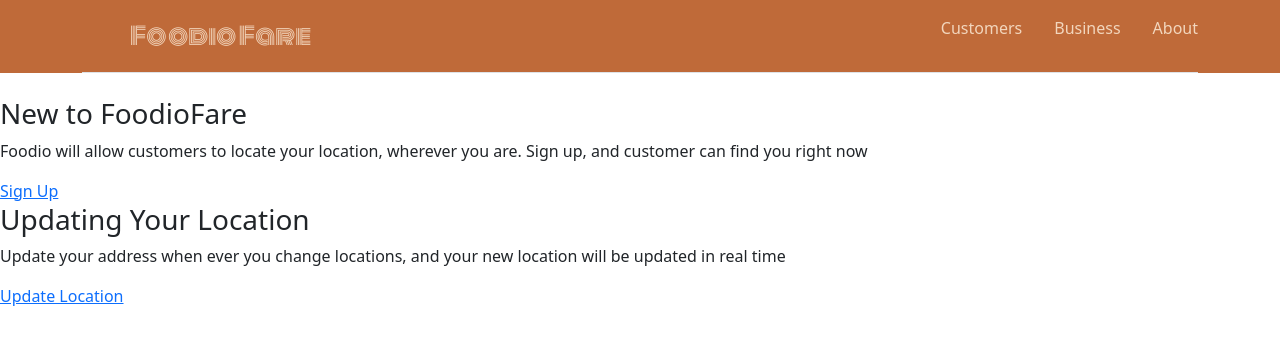
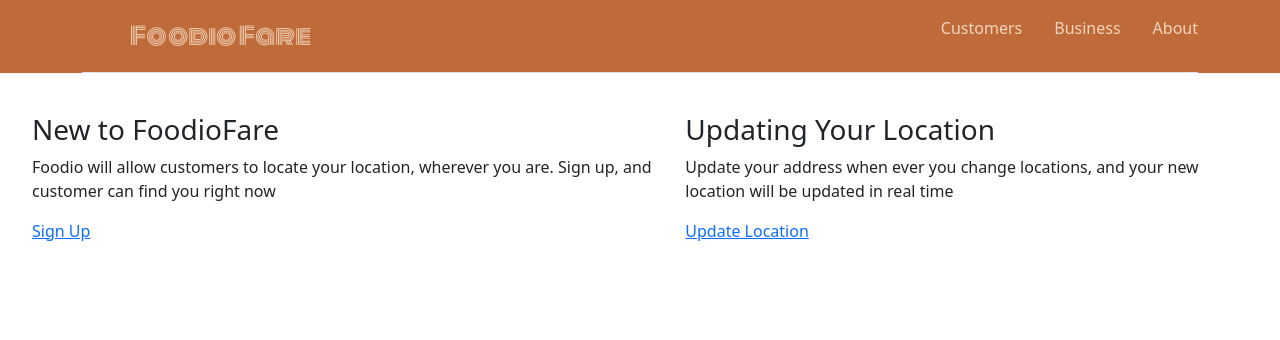
Before and after one commit to mgainer126/foodiofare, a React (Create React App) app in the folder client/: page /vendorMain in a window 1280 px wide. Shown: the top 340 px of the page. Built offline with nearby package versions, Linux system fonts and the light colour scheme; the HTML template or start-up script is replaced by a standard one.

Commit message:
updating styling to the vendor search page

```diff
--- a/client/src/components/CustSearchForm/CustSearchForm.jsx
+++ b/client/src/components/CustSearchForm/CustSearchForm.jsx
@@ -12,6 +12,7 @@ function CustSearchForm({ clickHandle, vendors, area, category, handleClick }) {
             Provide Your Address and Make a Food Category Selection Below, and
             We Will Show You Where They Are Today
           </p>
+        </div>
       </div>
       <div className="formandlist">
         <form
@@ -119,13 +120,16 @@ function CustSearchForm({ clickHandle, vendors, area, category, handleClick }) {
             </button>
           </areafind>
         </form>
-        </div>
-        <div className="vendors__list">
+        <div className="vendors">
+          {/* <h3 className="vendors__list-head">
+            Look What We Found Select From Below to Map It
+          </h3> */}
           <ListVendors
             vendors={vendors}
             category={category}
             area={area}
             handleClick={handleClick}
+            className="vendors__list"
           />
         </div>
       </div>
--- a/client/src/components/CustSearchForm/CustSearchForm.scss
+++ b/client/src/components/CustSearchForm/CustSearchForm.scss
@@ -3,7 +3,6 @@
   width: auto;
   justify-content: center;
   flex-direction: row;
-  border: solid black;
 }
 
 .pagehead {
@@ -13,7 +12,6 @@
   width: 80%;
   margin-left: auto;
   margin-right: auto;
-  border: solid black 1px;
 }
 
 .btn-primary {
@@ -28,6 +26,22 @@
 
 .layout {
   display: flex;
-  border: solid black;
+
   justify-content: space-evenly;
 }
+
+.vendors {
+  // border: solid #bf6a39 1px;
+  border-radius: 4px;
+  width: 40%;
+  &__list {
+    display: flex;
+    flex-direction: column;
+    width: 50%;
+    padding-left: 1rem;
+    padding-top: 1rem;
+  }
+  &__list-head {
+    margin: 1rem;
+  }
+}
--- a/client/src/components/ListVendors/ListVendors.jsx
+++ b/client/src/components/ListVendors/ListVendors.jsx
@@ -8,6 +8,7 @@ function ListVendors({ vendors, category, area, handleClick }) {
   console.log(categoryFilter);
 
   const vendorArr = categoryFilter;
+
   return vendorArr.map((vendor) => {
     return (
       <Link className="vendors">
@@ -35,7 +36,7 @@ function ListVendors({ vendors, category, area, handleClick }) {
                 <p name="address__city" className="address__city">
                   {vendor.city}
                 </p>
-                <p name="address__province" className="vendor__province">
+                <p name="address__province" className="address__province">
                   {vendor.province}
                 </p>
               </municipality>
--- a/client/src/components/ListVendors/ListVendors.scss
+++ b/client/src/components/ListVendors/ListVendors.scss
@@ -1,24 +1,29 @@
 .list-group {
   margin-left: 1rem;
-  width: 15rem;
+  width: 20%;
   // border: solid 1px black;
 }
 
 .vendors {
   text-decoration: none;
+  font-size: 0.8rem;
+  margin-left: 1rem;
   &__box {
-    border: solid black 1px;
-    margin-left: 1rem;
+    margin: 0rem 1rem 1rem 1rem;
     border-radius: 4px;
     background-color: #bf6a39;
     color: white;
-    height: 9rem;
+    height: auto;
+    width: 80%;
   }
 }
 
 .vendor {
   &__cat {
     margin-bottom: 0;
+  }
+  &__bussname {
+    width: 20rem;
   }
 }
 
@@ -45,21 +50,7 @@
     margin-right: 0.5rem;
     margin-bottom: 0;
   }
+  &__province {
+    margin-bottom: 0;
+  }
 }
-
-// .list-group-item {
-//   width: 20rem;
-
-// }
-
-// .vendor {
-//   &__address {
-//     display: flex;
-//   }
-//   &__streetname {
-//     margin-left: 1rem;
-//   }
-//   &__streettype {
-//     margin-left: 1rem;
-//   }
-// }
--- a/client/src/pages/VendorMain/VendorMain.jsx
+++ b/client/src/pages/VendorMain/VendorMain.jsx
@@ -1,3 +1,5 @@
+import "../VendorMain/VendorMain.scss";
+
 import { Link } from "react-router-dom";
 
 function VendorMain() {
--- a/client/src/pages/VendorMain/VendorMain.scss
+++ b/client/src/pages/VendorMain/VendorMain.scss
@@ -0,0 +1,22 @@
+.landing {
+  display: flex;
+  margin: 1rem;
+  &__signup {
+    margin: 1rem;
+  }
+  &__signup-title {
+  }
+  &__signup-desc {
+  }
+  &__signup-btn {
+  }
+  &__update {
+    margin: 1rem;
+  }
+  &__update-title {
+  }
+  &__update-desc {
+  }
+  &__update-btn {
+  }
+}
```
Lines whose indentation alone changed are shown as unchanged.
